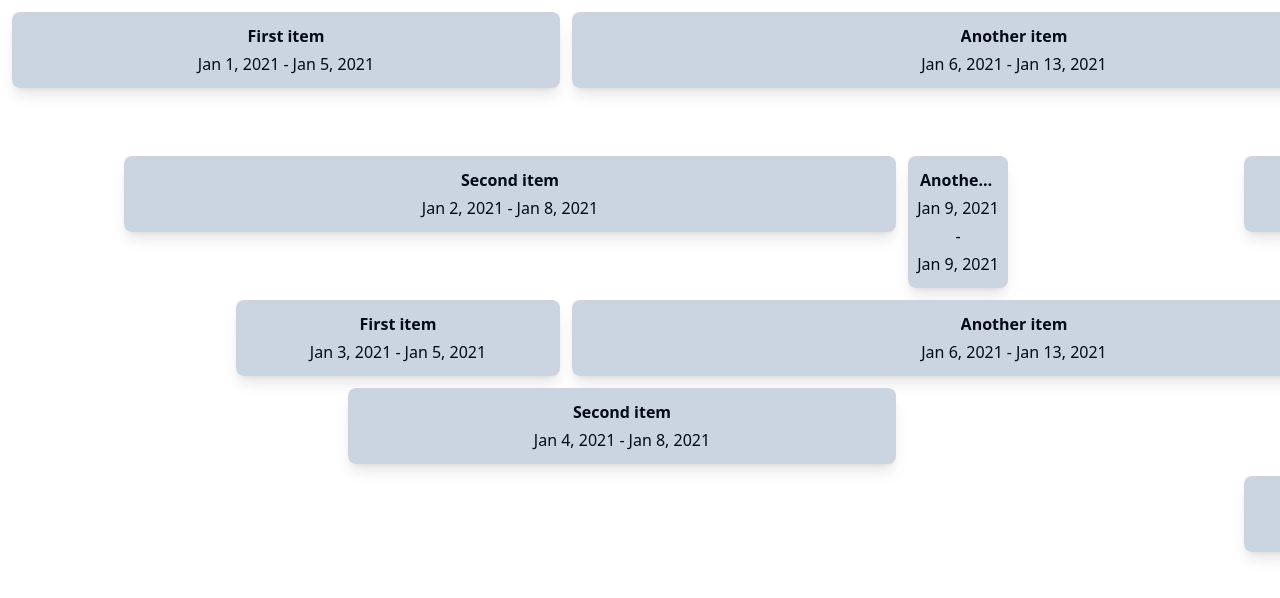
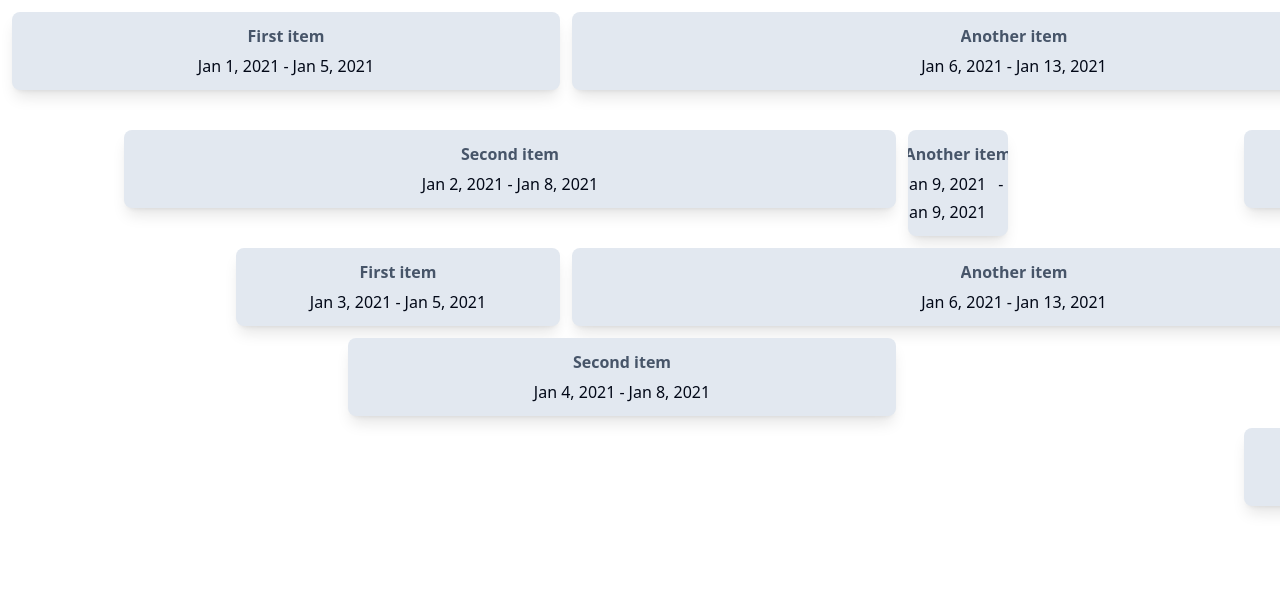
Before and after one commit to Hecris10/dynamic-timeline, a React (Vite) app: page / in a window 1280 px wide. Shown: the top 598 px of the page. Built offline with nearby package versions, Linux system fonts and the light colour scheme.

Commit message:
refactor: Add tooltip functionality to TimelineItem component

```diff
--- a/src/components/TimeLineItem/index.tsx
+++ b/src/components/TimeLineItem/index.tsx
@@ -1,6 +1,12 @@
 import { useDrag } from "react-dnd";
 import { formatDate } from "../../lib/utils";
 import { TimelineItemData } from "../TimeLine";
+import {
+  Tooltip,
+  TooltipContent,
+  TooltipProvider,
+  TooltipTrigger,
+} from "../ui/tooltip";
 
 const TimelineItem = ({ item }: { item: TimelineItemData }) => {
   const [, drag] = useDrag(() => ({
@@ -11,15 +17,34 @@ const TimelineItem = ({ item }: { item: TimelineItemData }) => {
   return (
     <div
       ref={drag}
-      className="flex flex-col gap-1 items-center justify-center bg-slate-300 shadow-lg rounded-lg cursor-grab p-3 box-border whitespace-nowrap text-ellipsis overflow-hidden"
+      className="flex flex-col gap-1 py-3 px-8 items-center justify-center bg-slate-200 shadow-lg rounded-lg cursor-grab  box-border whitespace-nowrap text-ellipsis overflow-hidden"
     >
-      <strong className="inline-block max-w-full overflow-hidden text-ellipsis">
-        {item.name}
-      </strong>
-      <div className="flex flex-wrap gap-1">
-        <p> {formatDate(item.start)}</p> <p className="text-center m-auto">-</p>{" "}
-        <p>{formatDate(item.end)}</p>
-      </div>
+      <TooltipProvider>
+        <Tooltip>
+          <TooltipTrigger>
+            <strong className="inline-block max-w-full overflow-hidden text-ellipsis text-slate-600">
+              {item.name}
+            </strong>
+            <div className="flex flex-wrap gap-1">
+              <p> {formatDate(item.start)}</p>{" "}
+              <p className="text-center m-auto">-</p>{" "}
+              <p>{formatDate(item.end)}</p>
+            </div>
+          </TooltipTrigger>
+          <TooltipContent className="bg-slate-400 shadow-lg">
+            <div>
+              <p className="text-ellipsis text-slate-200 font-bold">
+                {" "}
+                {item.name}{" "}
+              </p>
+              <div className="flex flex-wrap gap-1 text-slate-300">
+                <p> {formatDate(item.start)} </p>
+                <p> {formatDate(item.end)} </p>
+              </div>
+            </div>
+          </TooltipContent>
+        </Tooltip>
+      </TooltipProvider>
     </div>
   );
 };
```
